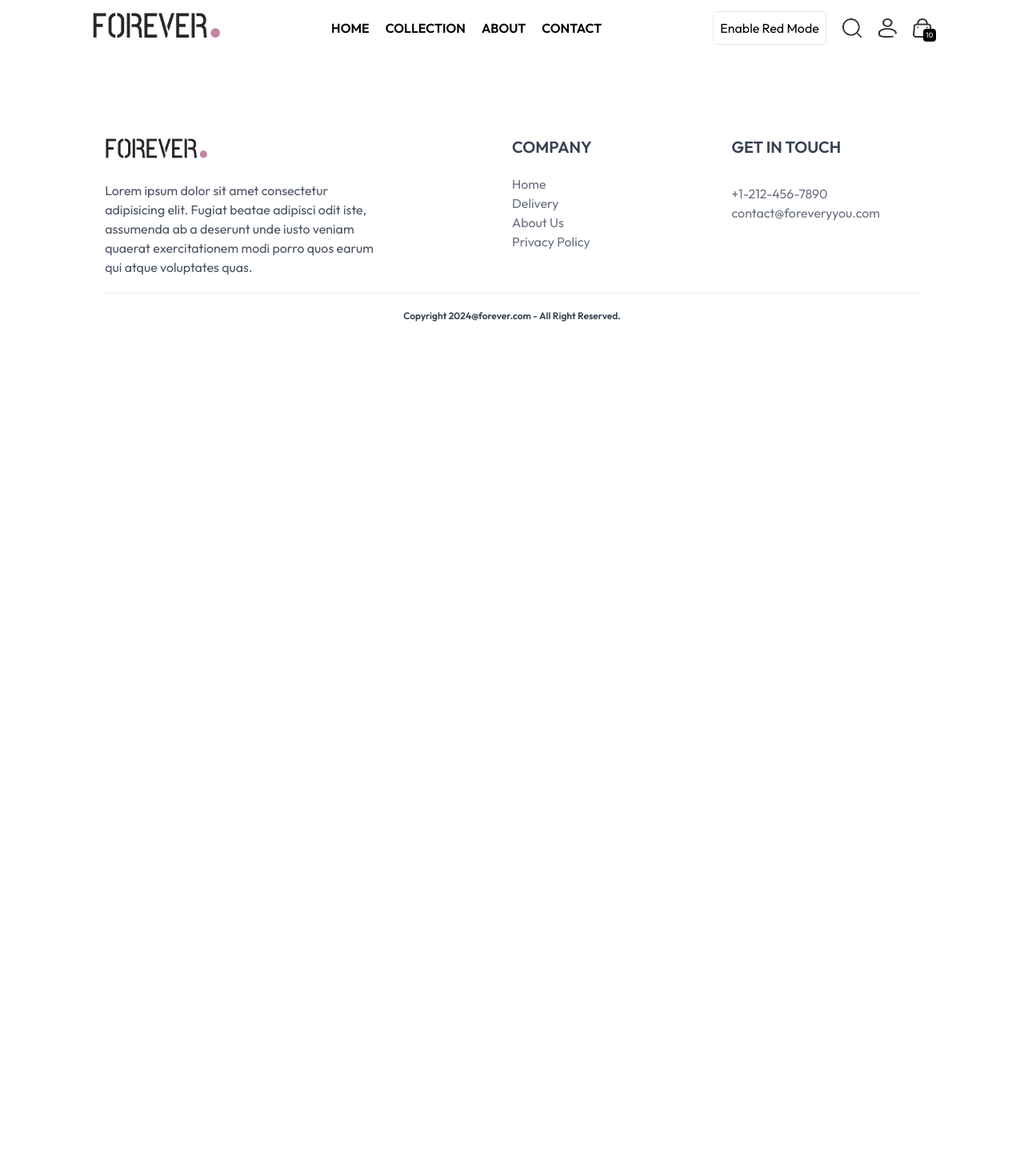
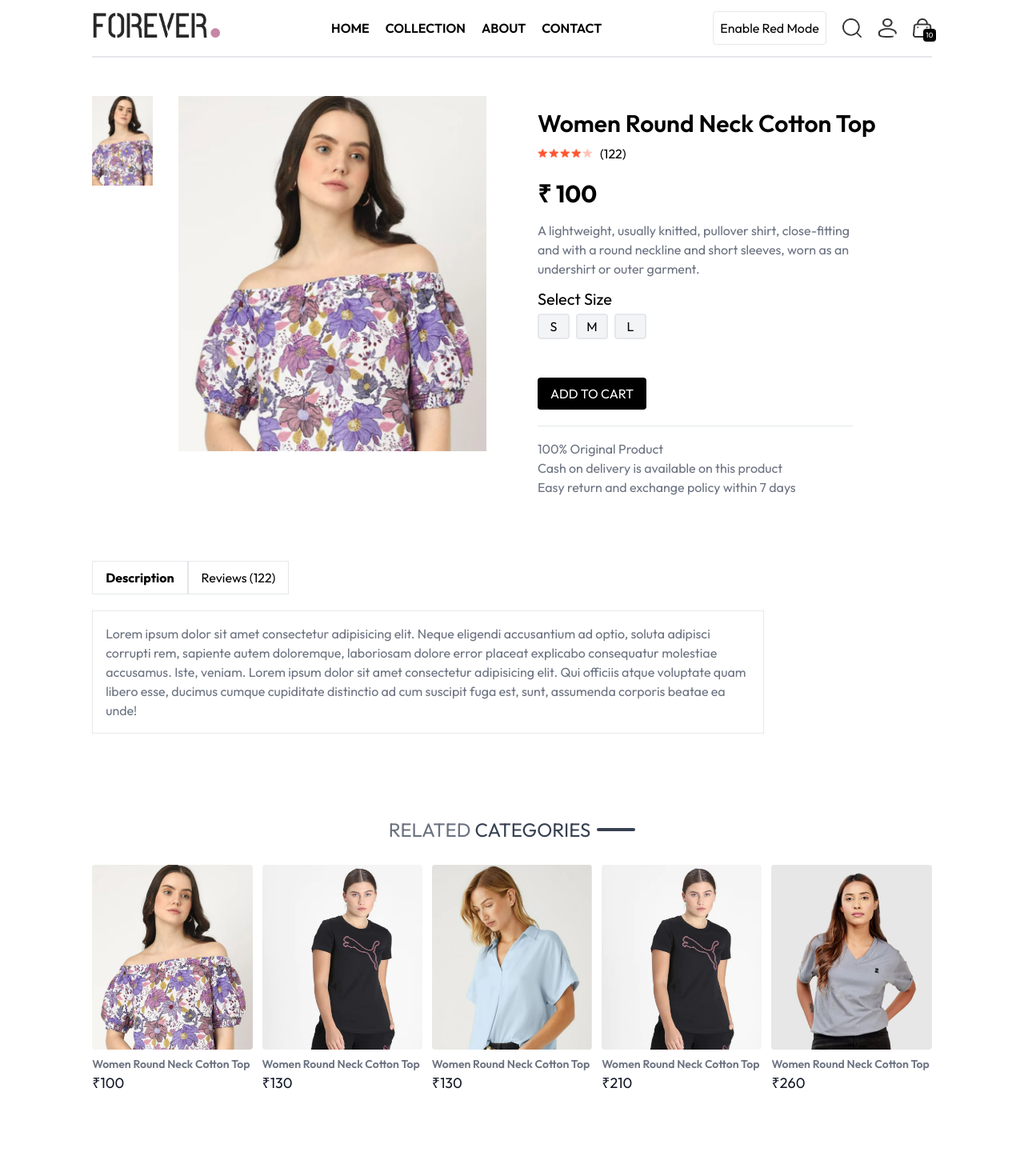
Before and after one commit to dakshsawhneyy/WearSphere-Ecommerce-MERN, a React (Vite) app in the folder frontend/: page /product/aaaaa in a window 1280 px wide. Shown: the top 1470 px of the page at 80% size. Before the commit the page ends 800 px from the top, so only its background shows below. Built offline with nearby package versions, Linux system fonts and the light colour scheme.

Commit message:
Product Page Completed

```diff
--- /dev/null
+++ b/frontend/src/components/RelatedProducts.jsx
@@ -0,0 +1,39 @@
+import React, { useContext, useEffect, useState } from 'react'
+import { ShopContext } from '../context/ShopContext'
+import Title from './Title';
+import ProductItems from './ProductItems';
+
+const RelatedProducts = ({category,subCategory}) => {
+    const { products } = useContext(ShopContext);
+    const [related, setRelated] = useState([]); // for storing items based to categories and related subcategories
+
+    useEffect(()=>{
+        if(products.length > 0){
+            let productsCopy = products.slice();    // saving all products as copy
+
+            // show items based on that category and sub category by equating category
+            productsCopy = productsCopy.filter((item) => category === item.category);
+            productsCopy = productsCopy.filter((item) => subCategory === item.subCategory);
+
+            // console.log(productsCopy.slice(0,5));
+            setRelated(productsCopy.slice(0,5));
+
+        }
+    },[products])
+return (
+    <div className='my-24'>
+        <div className='text-center py-2'>
+            <Title text1={'RELATED'} text2={'CATEGORIES'}/>
+        </div>
+        <div className='grid grid-cols-2 sm:grid-cols-3 md:grid-cols-4 lg:grid-cols-5 gap-3 mt-5'>
+            {
+                related.map((item,index) => (
+                    <ProductItems key={index} id={item._id} name={item.name} price={item.price} image={item.image} />
+                ))
+            }
+        </div>
+    </div>
+)
+}
+
+export default RelatedProducts
--- a/frontend/src/index.css
+++ b/frontend/src/index.css
@@ -6,6 +6,10 @@
   padding: 0;
   font-family: Outfit;
   box-sizing: border-box;
+}
+
+::-webkit-scrollbar{
+  display: none;
 }
 
 a.active hr{
--- a/frontend/src/pages/Collection.jsx
+++ b/frontend/src/pages/Collection.jsx
@@ -38,7 +38,7 @@ const Collection = () => {
     const applyFilter = () => {
         let productsCopy = products.slice();    // making a copy of products slicing after removing filters
 
-        // * Search Bar FUnctionality
+        // * Search Bar Functionality
         if(search && showSearch){
             productsCopy= productsCopy.filter(item => item.name.toLowerCase().includes(search.toLowerCase()));
         }
--- a/frontend/src/pages/Product.jsx
+++ b/frontend/src/pages/Product.jsx
@@ -1,11 +1,105 @@
-import React from 'react'
+import React, { useContext, useEffect, useState } from 'react'
+import { useParams } from 'react-router-dom'
+import { ShopContext } from '../context/ShopContext';
+import { assets } from '../assets/frontend_assets/assets';
+import RelatedProducts from '../components/RelatedProducts';
 
 const Product = () => {
-return (
-    <div>
+    const {productId} = useParams(); // to get id from the url  // use same productId as in app.jsx
+    const {products,currency} = useContext(ShopContext);
+    const [productData, setProductData] = useState(false);  // making state for displaying data based on id.. in setProductData mapping data of item.id
+    const [image, setImage] = useState('');     // for storing first image of productData to display first image initially
+    const [size, setSize] = useState('');
+    const [showDesc, setShowDesc] = useState(true);
+    // console.log(productId);
 
+    const fetchProductData = async() => {
+        // products ke andr individual items ko map krke product id aur assets id match krke data dedia
+        products.map((item)=>{
+            if(item._id === productId){
+                setProductData(item);   // storing all data based of item._id from assets in setProductData
+                setImage(item.image[0]);    // storing first image in setImage  // we can change image by storing item on setImage
+                return null;
+            }
+        })
+    }
+
+    useEffect(()=>{
+        fetchProductData();
+    },[productId,products])
+
+// agr product ka data mil gya toh show krdo wrna data fetch na hua ya other issue hua toh blank white screen show krdo
+return productData ? (
+    <div className='border-t-2 mt-3'>
+
+        {/* Products Data */}
+        <div className=' flex sm:flex-row flex-col pt-8 gap-16'>
+
+            {/* --------Product Images---------- */}
+            <div className='flex mt-4 flex-1 flex-col-reverse sm:flex-row gap-8'>
+                <div className='flex justify-between w-auto sm:justify-normal flex-row sm:flex-col overflow-x-auto sm:overflow-y-scroll '>
+                    {
+                        productData.image.map((item,index) => (
+                            // for making small changing both height and width and adding object-cover for better display
+                            <img onClick={()=>setImage(item)} src={item} key={index} className='w-28 object-cover h-28 sm:w-full flex-shrink-0 mb-3 cursor-pointer' alt="" />
+                        ))
+                    }
+                </div>
+                <div className='w-full sm-w-[80%]'>
+                    <img src={image} className='w-full h-auto' alt="" />
+                </div>
+            </div>
+
+            {/* ----------Product Info---------- */}
+            <div className='flex-1'>
+                <h1 className='text-3xl text-black font-semibold sm:mt-8'>{productData.name}</h1>
+                <div className='flex items-center gap-0.5 mt-2'>
+                    <img src={assets.star_icon} alt="" className='w-3 ' />
+                    <img src={assets.star_icon} alt="" className='w-3 ' />
+                    <img src={assets.star_icon} alt="" className='w-3 ' />
+                    <img src={assets.star_icon} alt="" className='w-3 ' />
+                    <img src={assets.star_dull_icon} className='w-3 ' alt="" />
+                    <p className=' text-black ml-2'> (122)</p>
+                </div>
+                <p className='text-black text-3xl font-bold mt-5'>{currency} {productData.price}</p>
+                <p className='text-gray-500 mt-4 sm:w-4/5'>{productData.description}</p>
+                <div className='flex flex-col gap-1 mt-3'>
+                    <p className='text-black text-xl '>Select Size</p>
+                    <div className='flex gap-2'>
+                        {
+                            productData.sizes.map((item,index)=>(
+                                <button onClick={()=>setSize(item)} key={index} className={`border-2 w-10 h-8 rounded ${item == size ? 'bg-red-600 text-white' : 'bg-gray-100 text-black'}`}>{item}</button>
+                            ))
+                        }
+                    </div>
+                </div>
+                <button className='bg-black text-white mt-12 px-4 py-2 rounded active:bg-gray-700'>ADD TO CART</button>
+                <hr className='w-4/5 mt-5 outline-none'/>
+                <div className='mt-4'>
+                    <p className='text-gray-500'>100% Original Product</p>
+                    <p className='text-gray-500'>Cash on delivery is available on this product</p>
+                    <p className='text-gray-500'>Easy return and exchange policy within 7 days</p>
+                </div>
+            </div>
+        </div>
+
+        {/* Products and Review Section */}
+        <div className='mt-20'>
+            <div className=' flex w-[20vw] items-center'>
+                <b onClick={()=>setShowDesc(!showDesc)} className='px-4 py-2 text-black border cursor-pointer'>Description</b>
+                <p className='px-4 flex-shrink-0 py-2 text-black border cursor-pointer'>Reviews (122)</p>
+            </div>
+            <div className={`text-gray-500 mt-5 w-4/5 border p-4 ${showDesc ? 'block' : 'hidden'}`}>
+                Lorem ipsum dolor sit amet consectetur adipisicing elit. Neque eligendi accusantium ad optio, soluta adipisci corrupti rem, sapiente autem doloremque, laboriosam dolore error placeat explicabo consequatur molestiae accusamus. Iste, veniam. Lorem ipsum dolor sit amet consectetur adipisicing elit. Qui officiis atque voluptate quam libero esse, ducimus cumque cupiditate distinctio ad cum suscipit fuga est, sunt, assumenda corporis beatae ea unde!
+            </div>
+        </div>
+
+        {/* Display Related Products*/} {/* Makin another component for displaying related products and passing category as props */}
+        <div className=''>
+            <RelatedProducts category={productData.category} subCategory={productData.subCategory} />
+        </div>
     </div>
-)
+) : <div className='opacity-0'> </div>
 }
 
 export default Product
```
